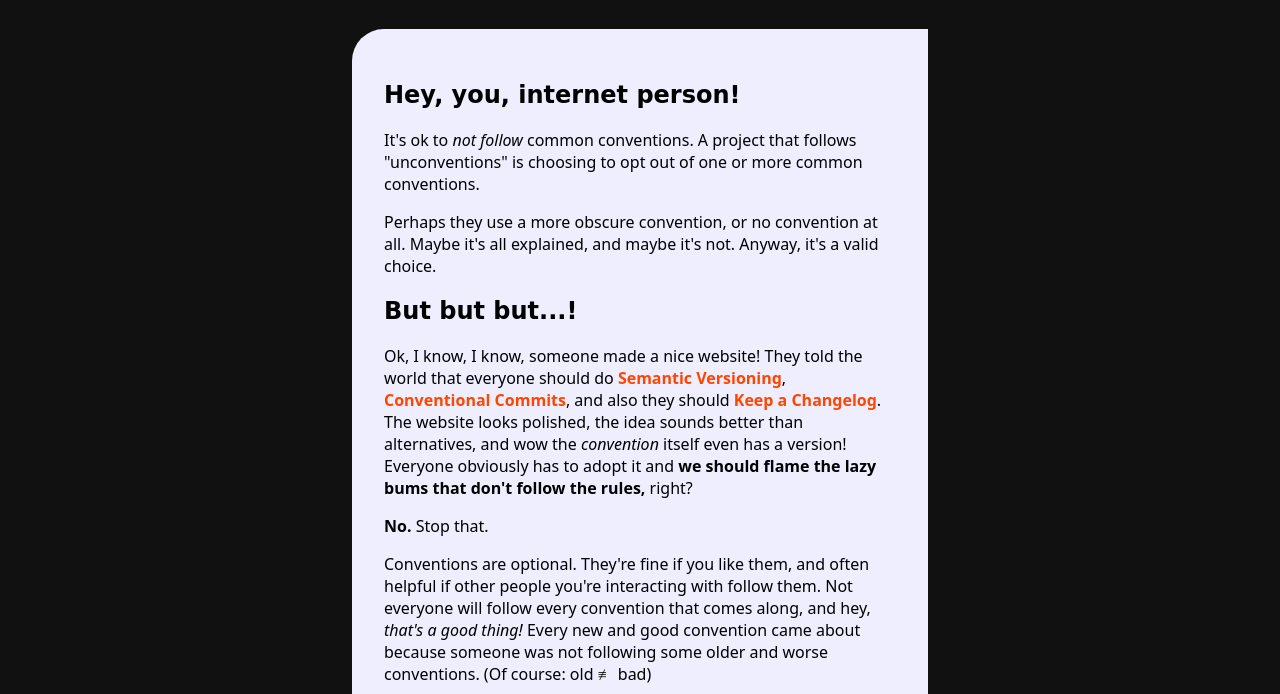
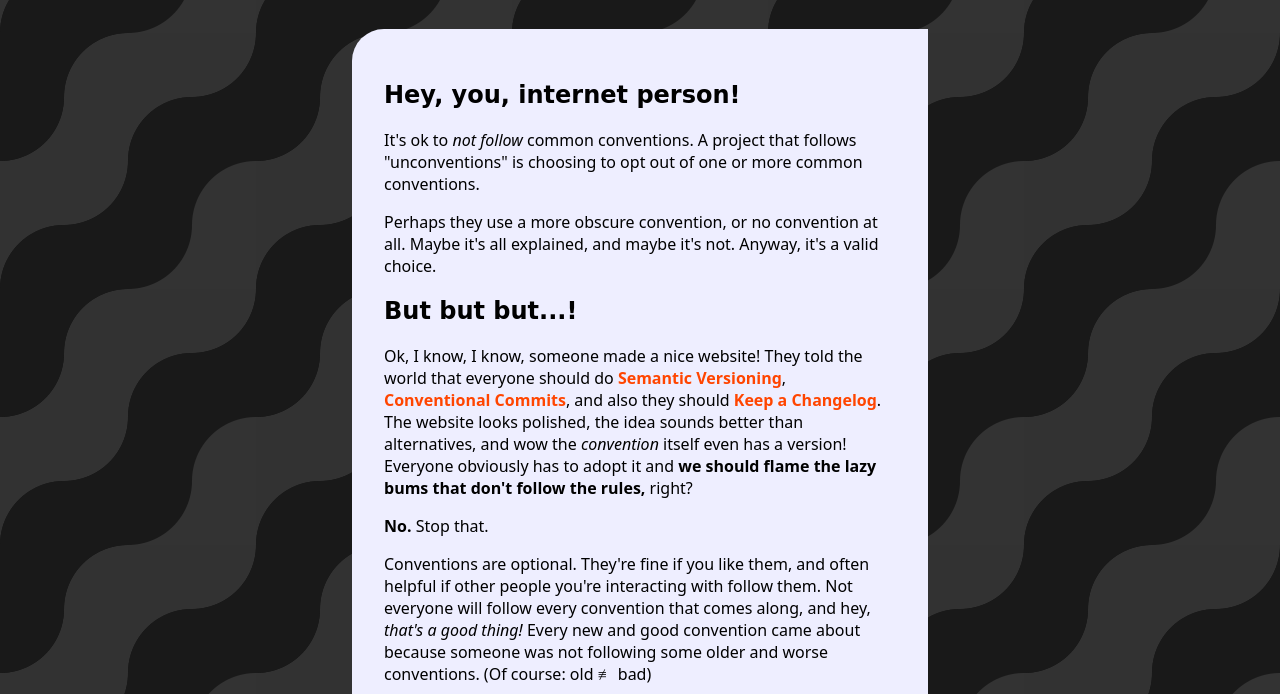
Before and after one commit to so-dang-cool/unconventions.org, a plain HTML site: page index.html in a window 1280 px wide. Shown: the part 223-917 px from the top of the page. Drawn offline with Linux system fonts and the light colour scheme; a web font is replaced by a local one.

Commit message:
Add a wavy background because why not

```diff
--- a/index.html
+++ b/index.html
@@ -12,6 +12,7 @@
     body {
       align-items: center;
       background-color: #111;
+      background-image: url("sketches/sketch.png");
     }
 
     header, main, footer {
```
Also changed, not shown: sketches/sketch.png (added), sketches/sketch.svg (added).
